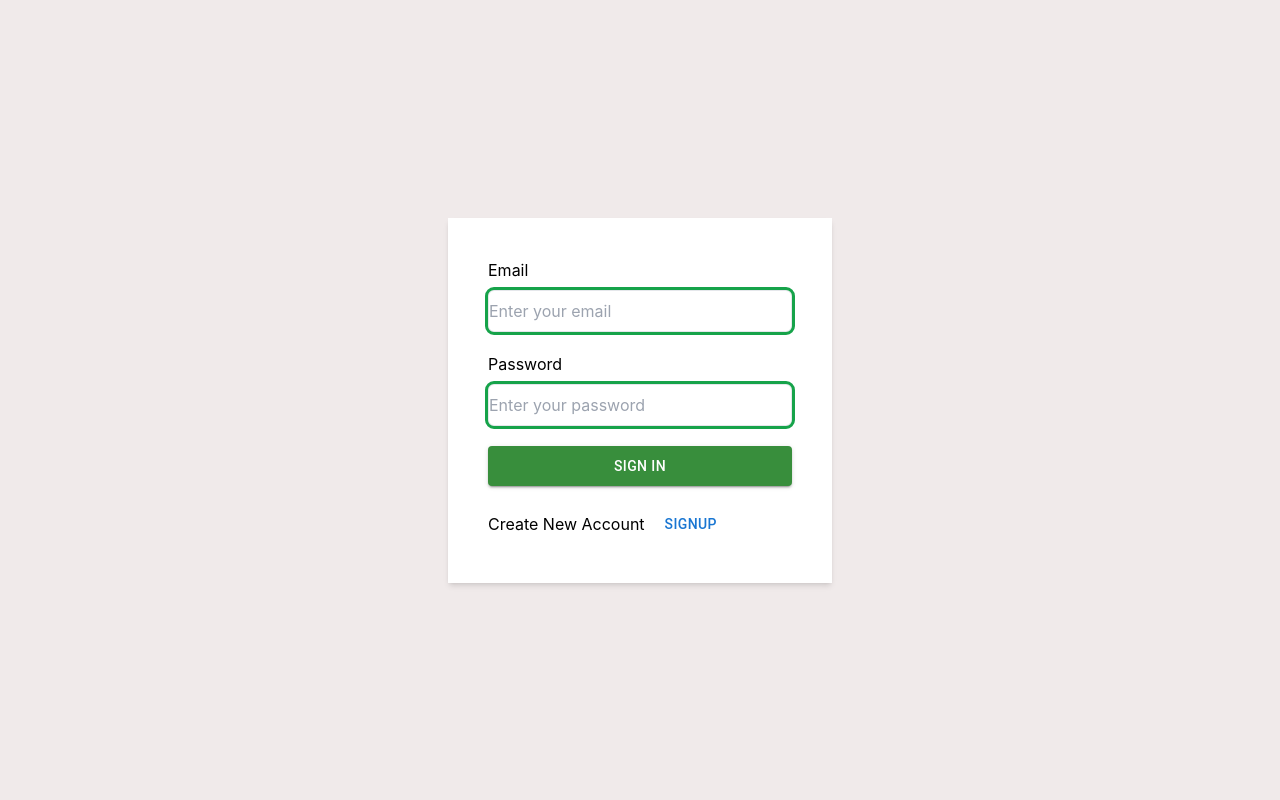
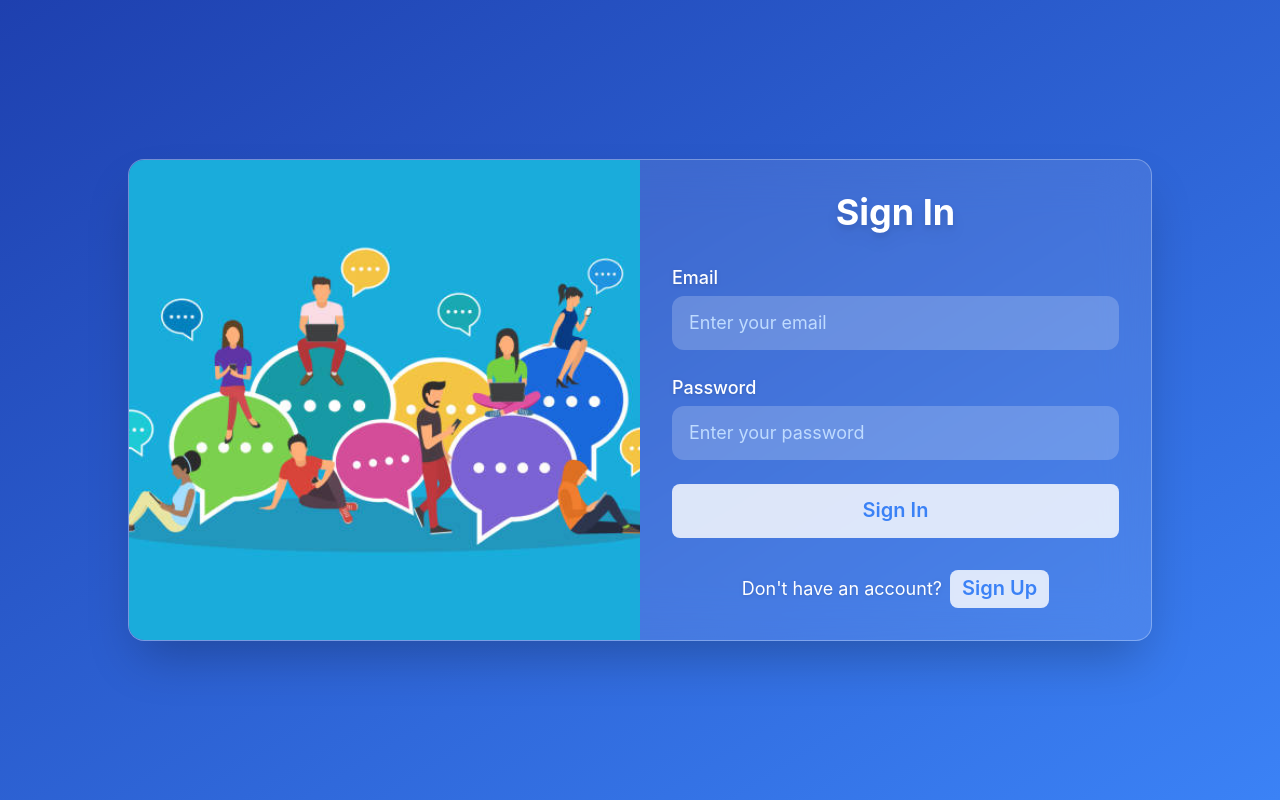
Before and after one commit to jmmorales11/Distribuidas_chat, a React (Create React App) app in the folder frontend/: page /signin in a window 1280 px wide. Built offline with nearby package versions, Linux system fonts and the light colour scheme.

Commit message:
Nuevos estilos en Singin.jsx y Singup.jsx

```diff
--- a/frontend/src/Components/Register/Signin.jsx
+++ b/frontend/src/Components/Register/Signin.jsx
@@ -1,9 +1,9 @@
-import { Alert, Button, Snackbar } from "@mui/material";
-import { green } from "@mui/material/colors";
-import { useEffect, useState } from "react";
+import React, { useEffect, useState } from "react";
+import {Alert, Snackbar} from "@mui/material";
 import { useDispatch, useSelector } from "react-redux";
 import { useNavigate } from "react-router-dom";
-import { currentUser, login ,activateUserStatus} from "../../Redux/Auth/Action";
+import { currentUser, login, activateUserStatus } from "../../Redux/Auth/Action";
+import ChatImage from "./people-chatting.jpg";
 
 const Signin = () => {
   const [openSnackbar, setOpenSnackbar] = useState(false);
@@ -15,14 +15,12 @@ const Signin = () => {
 
   const handleSubmit = (e) => {
     e.preventDefault();
-    // Dispatch the login action with inputData
     dispatch(login(inputData));
     setOpenSnackbar(true);
   };
 
   const handleChange = (e) => {
     const { name, value } = e.target;
-    // Update the inputData state with the new values
     setInputData((values) => ({ ...values, [name]: value }));
   };
 
@@ -31,14 +29,12 @@ const Signin = () => {
   };
 
   useEffect(() => {
-    // Check if there is a token and fetch the current user data
     if (token) {
       dispatch(currentUser(token));
     }
-  }, [token]);
+  }, [token, dispatch]);
 
   useEffect(() => {
-    // If the current user data is available, navigate to the homepage
     if (auth.reqUser?.name) {
       dispatch(activateUserStatus(auth.reqUser.id, token));
       navigate("/");
@@ -46,49 +42,60 @@ const Signin = () => {
   }, [auth.reqUser, navigate, token, dispatch]);
 
   return (
-    <div>
-      <div className="flex justify-center h-screen w-[100vw] items-center">
-        <div className="p-10 w-[30%] shadow-md bg-white">
-          <form onSubmit={handleSubmit} className="space-y-5 ">
-            <div>
-              <p className="mb-2">Email</p>
+    <div className="flex justify-center items-center min-h-screen w-screen bg-gradient-to-br from-blue-800 to-blue-500">
+      <div className="flex w-full max-w-5xl backdrop-filter backdrop-blur-xl bg-white bg-opacity-10 rounded-2xl shadow-2xl border border-opacity-30 border-white overflow-hidden">
+        <div className="md:block w-1/2 relative">
+          <img
+            src={ChatImage}
+            alt="People chatting"
+            className="w-full h-full object-cover"
+          />
+        </div>
+        <div className="w-full md:w-1/2 p-8">
+          <h2 className="text-4xl font-bold text-center text-white mb-8 drop-shadow-lg">Sign In</h2>
+          <form onSubmit={handleSubmit} className="space-y-6">
+          <div>
+              <label htmlFor="email" className="block text-lg font-medium text-white drop-shadow">Email</label>
               <input
-                type="text"
+                type="email"
+                id="email"
                 name="email"
                 placeholder="Enter your email"
                 onChange={handleChange}
                 value={inputData.email}
-                className="py-2 outline outline-green-600 w-full rounded-md border"
+                className="mt-1 block w-full px-4 py-3 bg-white bg-opacity-20 border border-transparent rounded-xl text-white placeholder-blue-200 focus:outline-none focus:ring-2 focus:ring-blue-300 focus:border-transparent text-lg"
               />
             </div>
             <div>
-              <p className="mb-2">Password</p>
+              <label htmlFor="password" className="block text-lg font-medium text-white drop-shadow">Password</label>
               <input
-                type="password" // Change to type="password" for security
+                type="password"
+                id="password"
                 name="password"
                 placeholder="Enter your password"
                 onChange={handleChange}
                 value={inputData.password}
-                className="py-2 outline outline-green-600 w-full rounded-md border"
+                className="mt-1 block w-full px-4 py-3 bg-white bg-opacity-20 border border-transparent rounded-xl text-white placeholder-blue-200 focus:outline-none focus:ring-2 focus:ring-blue-300 focus:border-transparent text-lg"
               />
             </div>
             <div>
-              <Button
-                type="submit"
-                sx={{ bgcolor: green[700], padding: ".5rem 0rem" }}
-                className="w-full"
-                variant="contained"
-              >
-                Sign In
-              </Button>
+            <button
+              type="submit"
+              className="w-full text-xl bg-opacity-80 text-white hover:text-blue-200 focus:outline-none transition-colors duration-300 border-b-2 border-transparent hover:border-blue-200 bg-white backdrop-filter backdrop-blur-sm px-3 py-3 rounded-lg hover:bg-opacity-75"
+            >
+              <span className="text-blue-500 font-semibold">Sign In</span>
+            </button>
             </div>
           </form>
 
-          <div className="flex space-x-3 items-center mt-5">
-            <p className="m-0">Create New Account</p>
-            <Button variant="text" onClick={() => navigate("/signup")}>
-              SignUp
-            </Button>
+          <div className="mt-8 flex items-center justify-center">
+            <span className="text-lg text-white drop-shadow">Don't have an account?</span>
+            <button
+              onClick={() => navigate("/signup")}
+              className="ml-2 text-xl bg-opacity-80 text-white hover:text-blue-200 focus:outline-none transition-colors duration-300 border-b-2 border-transparent hover:border-blue-200 bg-white backdrop-filter backdrop-blur-sm px-3 py-1 rounded-lg hover:bg-opacity-75"
+            >
+              <span className="text-blue-500 font-semibold">Sign Up</span>
+            </button>
           </div>
         </div>
       </div>
@@ -98,7 +105,7 @@ const Signin = () => {
           autoHideDuration={6000}
           onClose={handleSnackbarClose}
         >
-          <Alert
+        <Alert
             onClose={handleSnackbarClose}
             severity="success"
             sx={{ width: "100%" }}
@@ -110,4 +117,5 @@ const Signin = () => {
     </div>
   );
 };
+
 export default Signin;
--- a/frontend/src/Components/Register/Signup.jsx
+++ b/frontend/src/Components/Register/Signup.jsx
@@ -1,9 +1,9 @@
-import { Alert, Button, Snackbar } from "@mui/material";
-import { green } from "@mui/material/colors";
-import { useEffect, useState } from "react";
+import React, { useEffect, useState } from "react";
+import { Alert, Snackbar } from "@mui/material";
 import { useDispatch, useSelector } from "react-redux";
 import { useNavigate } from "react-router-dom";
 import { currentUser, register } from "../../Redux/Auth/Action";
+import ChatImage from "./people_register.jpg";
 
 const Signup = () => {
   const [openSnackbar, setOpenSnackbar] = useState(false);
@@ -19,7 +19,7 @@ const Signup = () => {
 
   const handleSubmit = (e) => {
     e.preventDefault();
-    dispatch(register(inputData)); // Dispatch the register action with inputData
+    dispatch(register(inputData));
     setOpenSnackbar(true);
   };
 
@@ -28,13 +28,14 @@ const Signup = () => {
     setInputData((values) => ({ ...values, [name]: value }));
   };
 
-  const handleSnackbarClose = () => {
+  const handleSnackbarClose = (event, reason) => {
+    if (reason === "clickaway") return;
     setOpenSnackbar(false);
   };
 
   useEffect(() => {
     if (token) dispatch(currentUser(token));
-  }, [token]);
+  }, [token, dispatch]);
 
   useEffect(() => {
     if (auth.reqUser?.name) {
@@ -43,64 +44,94 @@ const Signup = () => {
   }, [auth.reqUser, navigate]);
 
   return (
+    <div className="flex justify-center items-center min-h-screen w-screen bg-gradient-to-br from-blue-800 to-blue-500">
+      <div className="flex w-full max-w-5xl backdrop-filter backdrop-blur-xl bg-white bg-opacity-10 rounded-2xl shadow-2xl border border-opacity-30 border-white overflow-hidden">
+        <div className="w-full md:w-1/2 p-8">
+          <h2 className="text-4xl font-bold text-center text-white mb-8 drop-shadow-lg">
+            Sign Up
+          </h2>
+          <form onSubmit={handleSubmit} className="space-y-6">
             <div>
-      <div className="flex flex-col justify-center min-h-screen w-[100vw] items-center">
-        <div className="p-10 w-[30%] shadow-md bg-white">
-          <form onSubmit={handleSubmit} className="space-y-5 ">
-            <div>
-              <p className="mb-2">Full name</p>
+              <label
+                htmlFor="name"
+                className="block text-lg font-medium text-white drop-shadow"
+              >
+                Full Name
+              </label>
               <input
                 type="text"
+                id="name"
                 name="name"
                 placeholder="Enter your full name"
                 onChange={handleChange}
                 value={inputData.name}
-                className="py-2 outline outline-green-600 w-full rounded-md border"
+                className="mt-1 block w-full px-4 py-3 bg-white bg-opacity-20 border border-transparent rounded-xl text-white placeholder-blue-200 focus:outline-none focus:ring-2 focus:ring-blue-300 focus:border-transparent text-lg"
               />
             </div>
             <div>
-              <p className="mb-2">Email</p>
+              <label
+                htmlFor="email"
+                className="block text-lg font-medium text-white drop-shadow"
+              >
+                Email
+              </label>
               <input
-                type="text"
+                type="email"
+                id="email"
+                name="email"
                 placeholder="Enter your email"
                 onChange={handleChange}
                 value={inputData.email}
-                name="email"
-                className="py-2 outline outline-green-600 w-full rounded-md border"
+                className="mt-1 block w-full px-4 py-3 bg-white bg-opacity-20 border border-transparent rounded-xl text-white placeholder-blue-200 focus:outline-none focus:ring-2 focus:ring-blue-300 focus:border-transparent text-lg"
               />
             </div>
             <div>
-              <p className="mb-2">Password</p>
+              <label
+                htmlFor="password"
+                className="block text-lg font-medium text-white drop-shadow"
+              >
+                Password
+              </label>
               <input
-                type="password" // Change to type="password" for security
+                type="password"
+                id="password"
                 name="password"
                 placeholder="Enter your password"
                 onChange={handleChange}
                 value={inputData.password}
-                className="py-2 outline outline-green-600 w-full rounded-md border"
+                className="mt-1 block w-full px-4 py-3 bg-white bg-opacity-20 border border-transparent rounded-xl text-white placeholder-blue-200 focus:outline-none focus:ring-2 focus:ring-blue-300 focus:border-transparent text-lg"
               />
             </div>
             <div>
-              <Button
+              <button
                 type="submit"
-                sx={{ bgcolor: green[700], padding: ".5rem 0rem" }}
-                className="w-full"
-                variant="contained"
+                className="w-full text-xl bg-opacity-80 text-white hover:text-blue-200 focus:outline-none transition-colors duration-300 border-b-2 border-transparent hover:border-blue-200 bg-white backdrop-filter backdrop-blur-sm px-3 py-3 rounded-lg hover:bg-opacity-75"
               >
-                Sign Up
-              </Button>
+                <span className="text-blue-500 font-semibold">Sign Up</span>
+              </button>
             </div>
           </form>
 
-          <div className="flex space-x-3 items-center mt-5">
-            <p className="m-0">Already Have an Account?</p>
-            <Button variant="text" onClick={() => navigate("/signin")}>
-              Login
-            </Button>
+          <div className="mt-8 flex items-center justify-center">
+            <span className="text-lg text-white drop-shadow">
+              Already have an account?
+            </span>
+            <button
+              onClick={() => navigate("/signin")}
+              className="ml-2 text-xl bg-opacity-80 text-white hover:text-blue-200 focus:outline-none transition-colors duration-300 border-b-2 border-transparent hover:border-blue-200 bg-white backdrop-filter backdrop-blur-sm px-3 py-1 rounded-lg hover:bg-opacity-75"
+            >
+              <span className="text-blue-500 font-semibold">Sign In</span>
+            </button>
           </div>
         </div>
+        <div className="md:block w-1/2 relative">
+          <img
+            src={ChatImage}
+            alt="People chatting"
+            className="w-full h-full object-cover"
+          />
         </div>
-      <div>
+      </div>
       <Snackbar
         open={openSnackbar}
         autoHideDuration={6000}
@@ -115,7 +146,7 @@ const Signup = () => {
         </Alert>
       </Snackbar>
     </div>
-    </div>
   );
 };
+
 export default Signup;
```
Also changed, not shown: frontend/src/Components/Register/people-chatting.jpg (added), frontend/src/Components/Register/people_register.jpg (added). Lines whose indentation alone changed are shown as unchanged.
